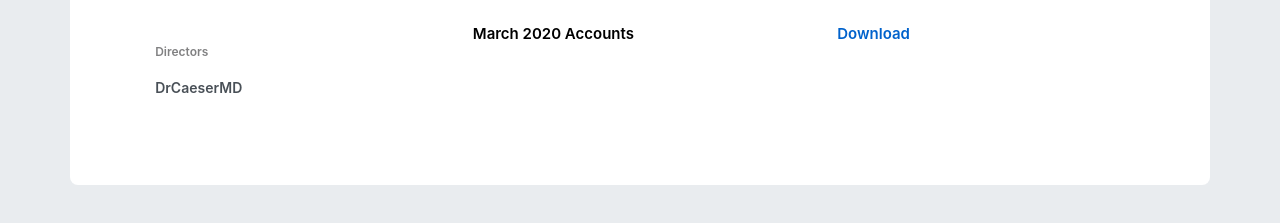
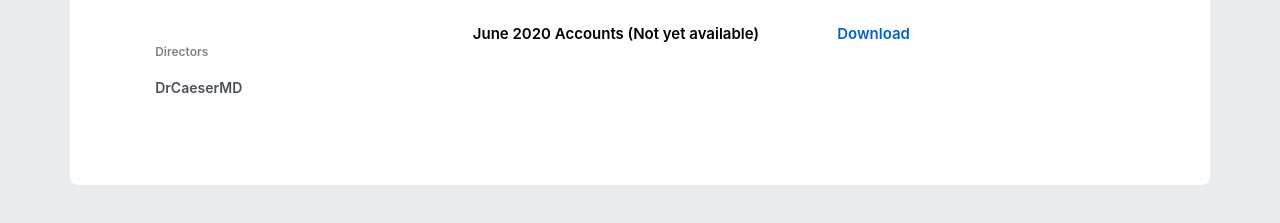
Before and after one commit to Padanub/MCompaniesHouse, a plain HTML site: page ambassadorsgroup.html in a window 1280 px wide. Both pictures are taken after a click on the tab "Company Filings". Shown: the part 355-578 px from the top of the page. Drawn offline with Linux system fonts and the light colour scheme.

Commit message:
Accounts update

```diff
--- a/ambassadorsgroup.html
+++ b/ambassadorsgroup.html
@@ -124,7 +124,7 @@
             <div class="tab-pane fade" id="profile" role="tabpanel" aria-labelledby="profile-tab">
               <div class="row">
                 <div class="col-md-6">
-                  <label>March 2020 Accounts</label>
+                  <label>June 2020 Accounts (Not yet available)</label>
                 </div>
                 <div class="col-md-6">
                   <p>Download</p>
```
Also changed, not shown: exchangefinancial.html (+1 -1 lines), marlboroughcasinos.html (+1 -1 lines), nubbank.html (+1 -1 lines).
